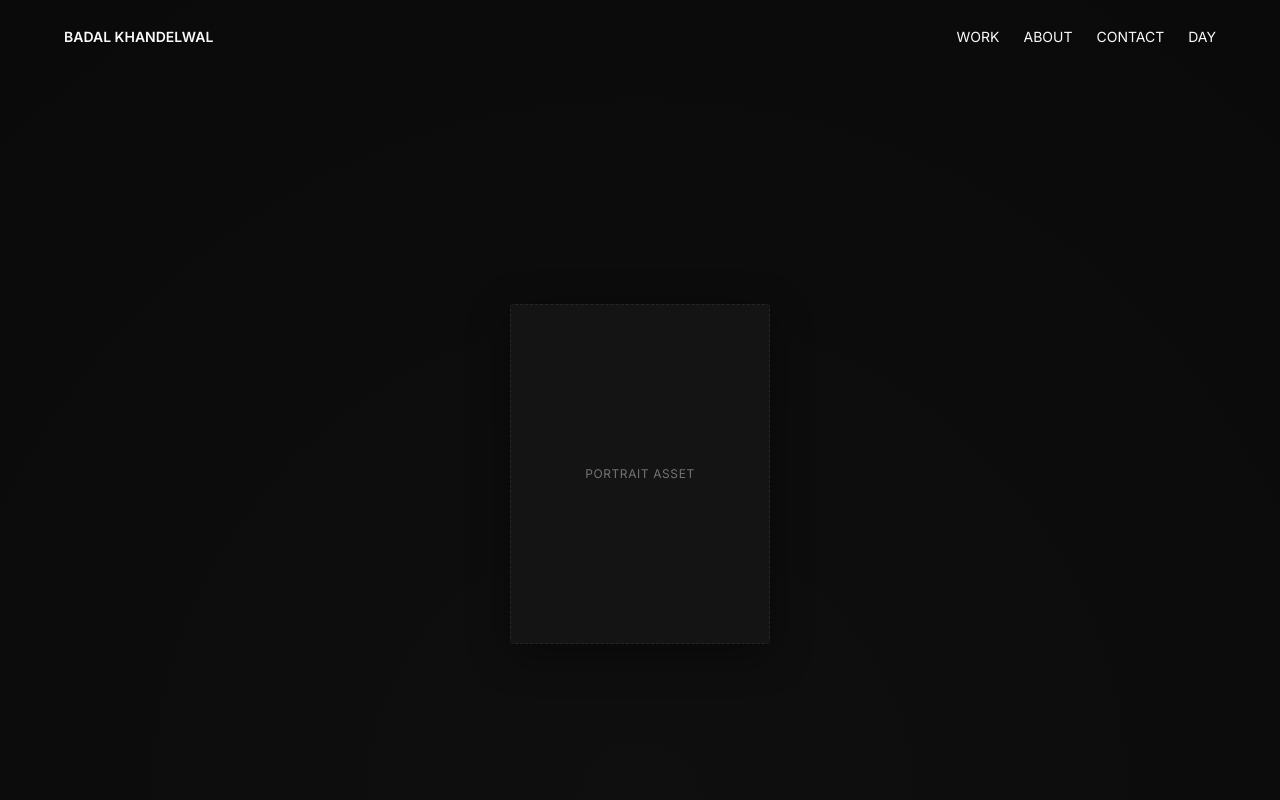
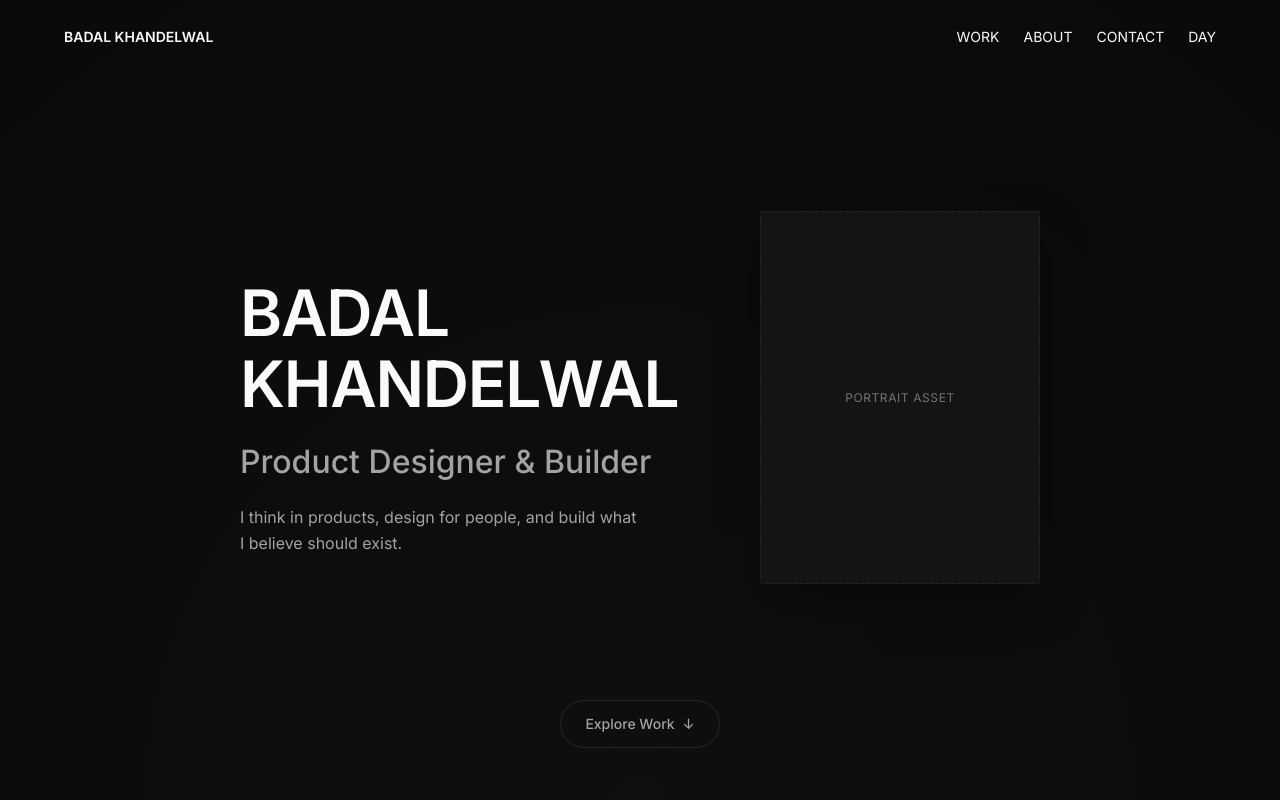
Before and after one commit to badalkhandelwal346-ai/portfolio, a React (Vite) app: page / in a window 1280 px wide. Shown: the top 800 px of the page. Built offline with nearby package versions, Linux system fonts and the light colour scheme; the HTML template or start-up script is replaced by a standard one.

Commit message:
feat: build portfolio hero experience

```diff
--- a/src/App.tsx
+++ b/src/App.tsx
@@ -1,15 +1,23 @@
+import { useState } from 'react';
 import { ThemeProvider } from './theme/ThemeContext';
 import { IntroExperience } from './components/intro/IntroExperience';
+import { Hero } from './components/hero/Hero';
 import { Layout } from './components/layout/Layout';
 import { Section } from './components/layout/Section';
 import { Container } from './components/layout/Container';
 import './index.css';
 
 function App() {
+  const [introPhase, setIntroPhase] = useState<'initial' | 'coding' | 'transitioning' | 'complete'>('initial');
+
   return (
     <ThemeProvider>
       <Layout>
-        <IntroExperience />
+        {/* Intro is an absolute overlay that fades out once complete */}
+        <IntroExperience phase={introPhase} setPhase={setIntroPhase} />
+
+        {/* Hero acts as the primary content anchored to the viewport top */}
+        <Hero introPhase={introPhase} />
 
         {/* Placeholders for future sections */}
         <Section id="work">
--- /dev/null
+++ b/src/components/hero/Hero.css
@@ -0,0 +1,207 @@
+.hero-section {
+  position: relative;
+  width: 100%;
+  min-height: 100vh;
+  display: flex;
+  align-items: center;
+  padding-top: var(--space-96); /* Ensure space for nav */
+  padding-bottom: var(--space-64);
+}
+
+.hero-container {
+  display: flex;
+  flex-direction: column;
+  justify-content: center;
+  height: 100%;
+}
+
+.hero-composition {
+  display: flex;
+  flex-direction: row;
+  align-items: center;
+  justify-content: space-between;
+  gap: var(--space-64);
+  width: 100%;
+  max-width: var(--layout-max-width-editorial);
+  margin: 0 auto;
+  opacity: 0;
+  transform: translateY(20px);
+  transition: opacity 1.2s cubic-bezier(0.2, 0, 0, 1),
+              transform 1.2s cubic-bezier(0.2, 0, 0, 1);
+  will-change: opacity, transform;
+}
+
+.hero-composition.revealed {
+  opacity: 1;
+  transform: translateY(0);
+}
+
+.hero-content {
+  flex: 1;
+  display: flex;
+  flex-direction: column;
+  gap: var(--space-24);
+  /* The typography fades in slightly staggered behind the portrait */
+  opacity: 0;
+  transform: translateX(-15px);
+  transition: opacity 1s cubic-bezier(0.2, 0, 0, 1) 0.3s,
+              transform 1s cubic-bezier(0.2, 0, 0, 1) 0.3s;
+}
+
+.hero-composition.revealed .hero-content {
+  opacity: 1;
+  transform: translateX(0);
+}
+
+.hero-name {
+  font-weight: 600;
+  letter-spacing: -0.02em;
+  margin: 0;
+}
+
+.hero-role {
+  color: var(--color-secondary-text);
+  font-weight: 500;
+  margin: 0;
+}
+
+.hero-statement {
+  max-width: 400px;
+  color: var(--color-secondary-text);
+  margin: 0;
+}
+
+/* Portrait */
+.hero-portrait-anchor {
+  flex-shrink: 0;
+  position: relative;
+  /* Lift the portrait slightly upward as requested */
+  transform: translateY(-20px);
+}
+
+.portrait-container {
+  width: 280px;
+  height: 373px; /* 3:4 ratio */
+  overflow: hidden;
+  background-color: var(--color-surface);
+  border-radius: 4px;
+  box-shadow: 0 20px 50px rgba(0, 0, 0, 0.05);
+  transition: transform 0.3s ease;
+}
+
+[data-theme='dark'] .portrait-container {
+  box-shadow: 0 20px 50px rgba(0, 0, 0, 0.3);
+}
+
+.portrait-image {
+  width: 100%;
+  height: 100%;
+  object-fit: cover;
+  filter: grayscale(100%) contrast(1.05);
+  transition: filter 0.5s ease;
+}
+
+.portrait-placeholder {
+  width: 100%;
+  height: 100%;
+  display: flex;
+  align-items: center;
+  justify-content: center;
+  background-color: var(--color-surface);
+  color: var(--color-muted-text);
+  border: 1px dashed var(--color-border);
+}
+
+/* CTA */
+.hero-cta-wrapper {
+  margin-top: var(--space-96);
+  display: flex;
+  justify-content: center;
+  opacity: 0;
+  transform: translateY(10px);
+  transition: opacity 0.8s ease 1s,
+              transform 0.8s ease 1s;
+}
+
+.hero-cta-wrapper.revealed {
+  opacity: 1;
+  transform: translateY(0);
+}
+
+.hero-cta {
+  display: flex;
+  align-items: center;
+  gap: var(--space-8);
+  color: var(--color-secondary-text);
+  font-weight: 500;
+  text-decoration: none;
+  padding: var(--space-12) var(--space-24);
+  border-radius: 40px;
+  border: 1px solid var(--color-border);
+  transition: all 0.3s ease;
+}
+
+.hero-cta:hover {
+  color: var(--color-primary-text);
+  border-color: var(--color-primary-text);
+  background-color: var(--color-surface);
+}
+
+.hero-cta-arrow {
+  transition: transform 0.3s ease;
+}
+
+.hero-cta:hover .hero-cta-arrow {
+  transform: translateY(3px);
+}
+
+/* ----------------------------------------------------------------------
+   REDUCED MOTION
+   ---------------------------------------------------------------------- */
+@media (prefers-reduced-motion: reduce) {
+  .hero-composition,
+  .hero-content,
+  .hero-cta-wrapper {
+    transition: none !important;
+    opacity: 1 !important;
+    transform: none !important;
+  }
+}
+
+/* ----------------------------------------------------------------------
+   RESPONSIVE ADJUSTMENTS
+   ---------------------------------------------------------------------- */
+@media (max-width: 1024px) {
+  .hero-composition {
+    gap: var(--space-48);
+  }
+
+  .portrait-container {
+    width: 240px;
+    height: 320px;
+  }
+}
+
+@media (max-width: 768px) {
+  .hero-composition {
+    flex-direction: column-reverse; /* Portrait on top on mobile */
+    align-items: flex-start;
+    gap: var(--space-48);
+    text-align: left;
+  }
+
+  .hero-portrait-anchor {
+    transform: none; /* Remove desktop-specific lift on mobile */
+    align-self: flex-start; /* Ensure left alignment */
+  }
+
+  .portrait-container {
+    width: 200px;
+    height: 266px;
+  }
+
+  .hero-cta-wrapper {
+    justify-content: flex-start;
+    margin-top: var(--space-64);
+  }
+}
--- /dev/null
+++ b/src/components/hero/Hero.tsx
@@ -0,0 +1,69 @@
+import React from 'react';
+import './Hero.css';
+import { Container } from '../layout/Container';
+
+// Portrait config relocated to Hero where it will live permanently.
+const PORTRAIT_CONFIG = {
+  src: '', // Leave blank so the placeholder renders
+  alt: 'Badal Khandelwal',
+  hasAsset: false // Change to true when real asset is provided
+};
+
+interface HeroProps {
+  introPhase: string;
+}
+
+export const Hero: React.FC<HeroProps> = ({ introPhase }) => {
+  // Hero elements stagger in as the intro transitions
+  const isTransitioning = introPhase === 'transitioning' || introPhase === 'complete';
+  const isComplete = introPhase === 'complete';
+
+  return (
+    <section className="hero-section">
+      <Container className="hero-container">
+
+        {/* Main Composition */}
+        <div className={`hero-composition ${isTransitioning ? 'revealed' : ''}`}>
+
+          <div className="hero-content">
+            <h1 className="hero-name text-display">
+              BADAL KHANDELWAL
+            </h1>
+            <h2 className="hero-role text-heading-section">
+              Product Designer & Builder
+            </h2>
+            <p className="hero-statement text-body">
+              I think in products, design for people, and build what I believe should exist.
+            </p>
+          </div>
+
+          <div className="hero-portrait-anchor">
+            <div className="portrait-container">
+              {PORTRAIT_CONFIG.hasAsset && PORTRAIT_CONFIG.src ? (
+                <img
+                  src={PORTRAIT_CONFIG.src}
+                  alt={PORTRAIT_CONFIG.alt}
+                  className="portrait-image"
+                />
+              ) : (
+                <div className="portrait-placeholder">
+                  <span className="text-metadata">PORTRAIT ASSET</span>
+                </div>
+              )}
+            </div>
+          </div>
+
+        </div>
+
+        {/* CTA */}
+        <div className={`hero-cta-wrapper ${isComplete ? 'revealed' : ''}`}>
+          <a href="#work" className="hero-cta text-small">
+            Explore Work
+            <span className="hero-cta-arrow">↓</span>
+          </a>
+        </div>
+
+      </Container>
+    </section>
+  );
+};
--- a/src/components/intro/IntroExperience.css
+++ b/src/components/intro/IntroExperience.css
@@ -1,12 +1,21 @@
 .intro-experience {
-  position: relative;
+  position: absolute;
+  top: 0;
+  left: 0;
+  z-index: 50;
   width: 100%;
   min-height: 100vh;
   display: flex;
   align-items: center;
   justify-content: center;
   overflow: hidden;
-  /* Intro takes full screen but resolves to being part of the document flow */
+  background-color: var(--color-page-background);
+  transition: opacity 1s cubic-bezier(0.2, 0, 0, 1) 0.5s;
+}
+
+.intro-experience.phase-complete {
+  opacity: 0;
+  pointer-events: none;
 }
 
 /* ----------------------------------------------------------------------
--- a/src/components/intro/IntroExperience.tsx
+++ b/src/components/intro/IntroExperience.tsx
@@ -1,17 +1,7 @@
-import React, { useState, useEffect } from 'react';
+import React, { useEffect } from 'react';
 import './IntroExperience.css';
 
-// The portrait asset placeholder config.
-// The image will be added later by the user in the public directory.
-const PORTRAIT_CONFIG = {
-  src: '', // Leave blank so the placeholder renders
-  alt: 'Badal Khandelwal',
-  hasAsset: false // Change to true when real asset is provided
-};
-
-export const IntroExperience: React.FC = () => {
-  const [phase, setPhase] = useState<'initial' | 'coding' | 'transitioning' | 'complete'>('initial');
-
+export const IntroExperience: React.FC<{ phase: string; setPhase: (phase: any) => void }> = ({ phase, setPhase }) => {
   useEffect(() => {
     // Respect reduced motion preference
     const prefersReducedMotion = window.matchMedia('(prefers-reduced-motion: reduce)').matches;
@@ -28,7 +18,7 @@ export const IntroExperience: React.FC = () => {
     // Timing sequence for the intro experience
     const timers = [
       setTimeout(() => setPhase('coding'), 100),
-      // Wait for typing animation to complete (approx 1.5s for the short lines)
+      // Wait for typing animation to complete
       setTimeout(() => setPhase('transitioning'), 2000),
       // Resolve to final state
       setTimeout(() => {
@@ -38,7 +28,9 @@ export const IntroExperience: React.FC = () => {
     ];
 
     return () => timers.forEach(clearTimeout);
-  }, []);
+  }, [setPhase]);
+
+  // We keep it mounted but hidden to allow smooth transitions via CSS opacity.
 
   return (
     <div className={`intro-experience phase-${phase}`} aria-hidden={phase === 'complete'}>
@@ -53,23 +45,6 @@ export const IntroExperience: React.FC = () => {
           </div>
         </div>
       </div>
-
-      {/* PORTRAIT LAYER */}
-      <div className="intro-portrait-layer">
-        <div className="portrait-container">
-          {PORTRAIT_CONFIG.hasAsset && PORTRAIT_CONFIG.src ? (
-            <img
-              src={PORTRAIT_CONFIG.src}
-              alt={PORTRAIT_CONFIG.alt}
-              className="portrait-image"
-            />
-          ) : (
-            <div className="portrait-placeholder">
-              <span className="text-metadata">PORTRAIT ASSET</span>
-            </div>
-          )}
-        </div>
-      </div>
     </div>
   );
 };
```
